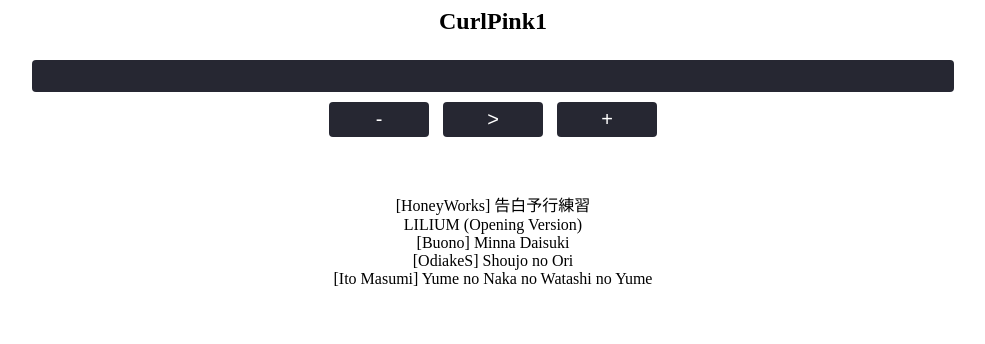
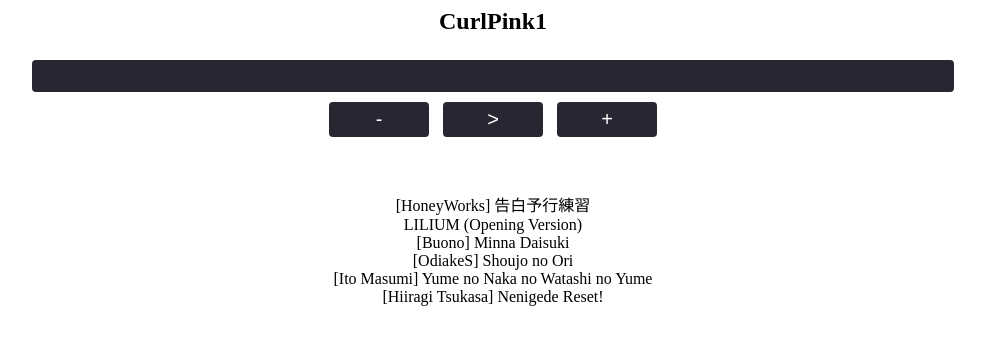
Before and after one commit to amulet-linux/lotta, a plain HTML site: page index.html in a window 1280 px wide. Shown: the whole page, without its empty margins (147-1132 px from the left). Drawn offline with Linux system fonts and the light colour scheme.

Commit message:
added track 6

```diff
--- a/index.html
+++ b/index.html
@@ -30,4 +30,5 @@
 <li> [Buono] Minna Daisuki </li>
 <li> [OdiakeS] Shoujo no Ori </li>
 <li> [Ito Masumi] Yume no Naka no Watashi no Yume</li>
+<li> [Hiiragi Tsukasa] Nenigede Reset!</li>
 </ul>
```
Also changed, not shown: 1 other file.
